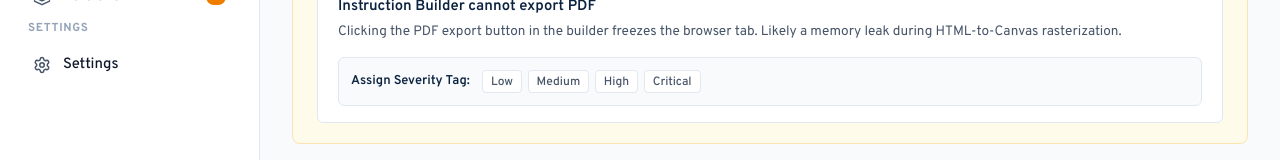
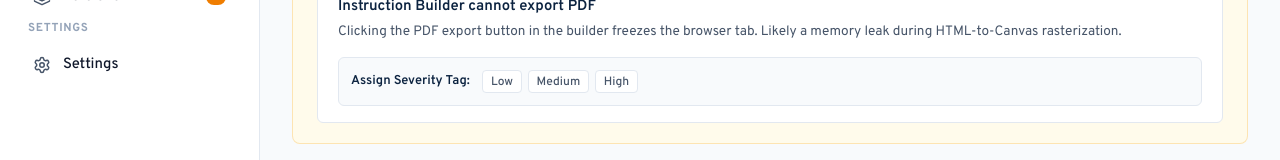
Before and after one commit to lars04m/faes-dashboard, a React (Vite) app: page /bug-reports in a window 1280 px wide. Shown: the part 261-421 px from the top of the page. Built offline with nearby package versions, Linux system fonts and the light colour scheme; a web font is replaced by a local one.

Commit message:
feat: remove critical severity tag from bug management

```diff
--- a/src/components/BugReports.tsx
+++ b/src/components/BugReports.tsx
@@ -8,7 +8,7 @@ interface BugReport {
   id: string;
   title: string;
   description: string;
-  severity: 'unassigned' | 'low' | 'medium' | 'high' | 'critical';
+  severity: 'unassigned' | 'low' | 'medium' | 'high';
   status: 'open' | 'in-progress' | 'resolved';
   reportedBy: string;
   reportedDate: string;
@@ -103,7 +103,6 @@ const initialBugs: BugReport[] = [
 ];
 
 const severityWeight = {
-  critical: 4,
   high: 3,
   medium: 2,
   low: 1,
@@ -320,8 +319,6 @@ export const BugReports: React.FC = () => {
 
   const getSeverityBadge = (severity: BugReport['severity']) => {
     switch (severity) {
-      case 'critical':
-        return <span className="severity-indicator critical"><span className="dot" />Critical</span>;
       case 'high':
         return <span className="severity-indicator high"><span className="dot" />High</span>;
       case 'medium':
@@ -523,7 +520,6 @@ export const BugReports: React.FC = () => {
                     <button className="quick-tag-btn" onClick={() => handleAssignSeverity(activeSlideBug.id, 'low')}>Low</button>
                     <button className="quick-tag-btn" onClick={() => handleAssignSeverity(activeSlideBug.id, 'medium')}>Medium</button>
                     <button className="quick-tag-btn" onClick={() => handleAssignSeverity(activeSlideBug.id, 'high')}>High</button>
-                    <button className="quick-tag-btn" onClick={() => handleAssignSeverity(activeSlideBug.id, 'critical')}>Critical</button>
                   </div>
                 </div>
               </div>
@@ -554,7 +550,6 @@ export const BugReports: React.FC = () => {
                   >
                     <option value="all">All Severities</option>
                     <option value="unassigned">Untagged</option>
-                    <option value="critical">Critical</option>
                     <option value="high">High</option>
                     <option value="medium">Medium</option>
                     <option value="low">Low</option>
@@ -644,7 +639,6 @@ export const BugReports: React.FC = () => {
                       <option value="low">Low</option>
                       <option value="medium">Medium</option>
                       <option value="high">High</option>
-                      <option value="critical">Critical</option>
                     </select>
                   </div>
                   <div className="modal-detail-row">
```
